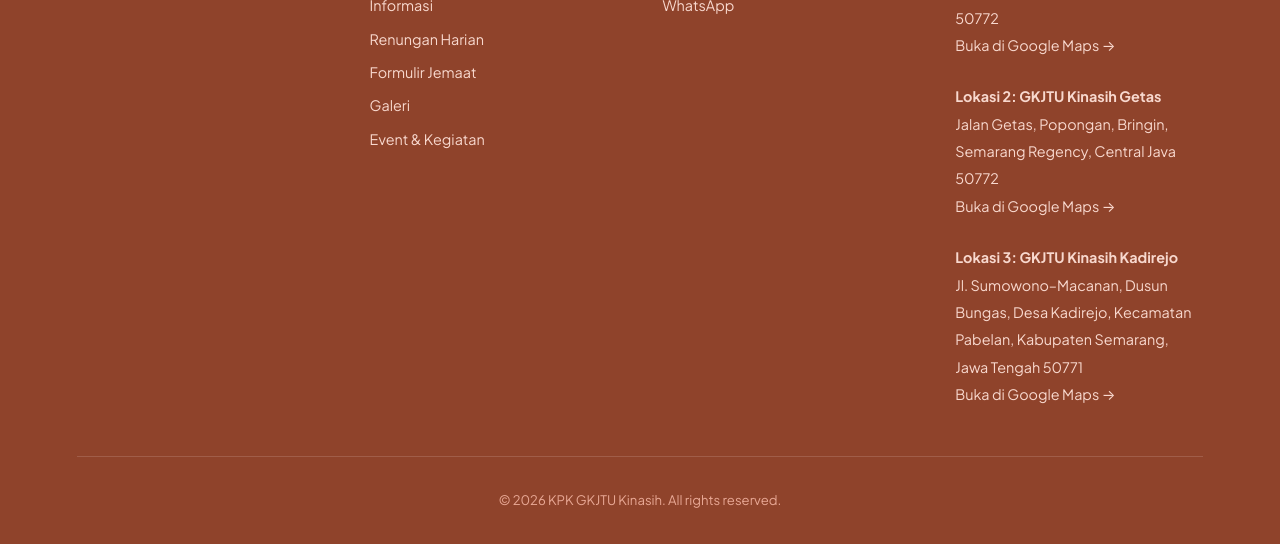
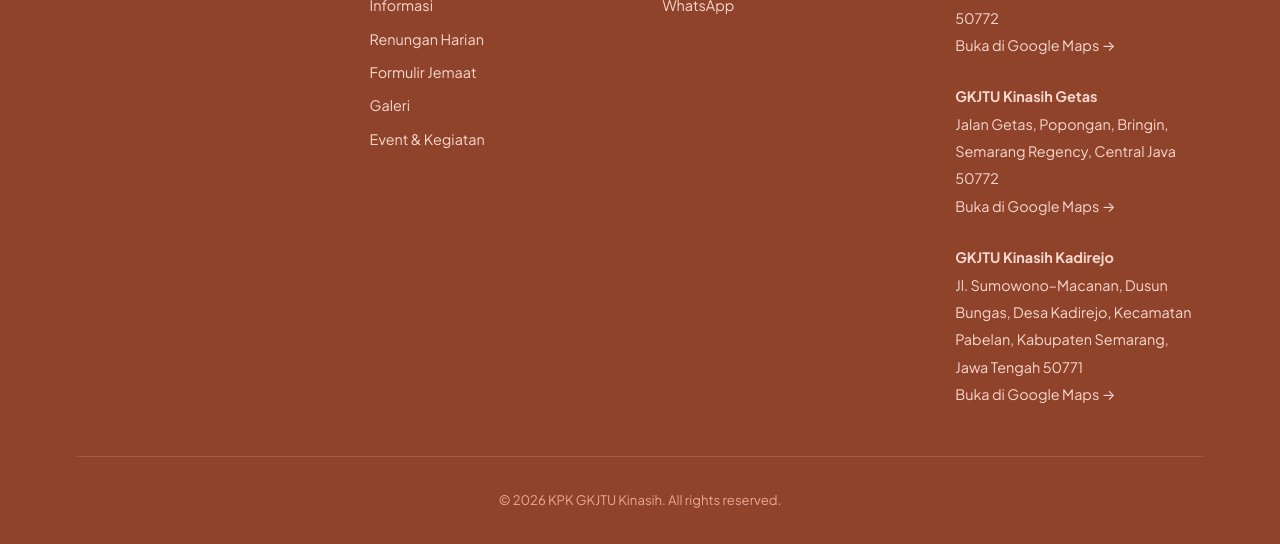
Before and after one commit to alticode03/GKJTU-Kinasih, a plain HTML site: page index.html in a window 1280 px wide. Shown: the part 1844-2388 px from the top of the page. Drawn offline with nearby package versions, Linux system fonts and the light colour scheme; no server answers; a web font is replaced by a local one.

Commit message:
finishing

```diff
--- a/index.html
+++ b/index.html
@@ -255,8 +255,8 @@
       <div class="footer-col">
         <h4>Lokasi</h4>
         <p><strong>GKJTU Kinasih Genthan</strong><br>Jalan Getas, Popongan, Bringin<br>Kabupaten Semarang, Jawa Tengah 50772<br><a href="https://maps.app.goo.gl/8MPk6GZdvaqbaswA6" target="_blank" rel="noopener">Buka di Google Maps →</a></p>
-        <p style="margin-top: 1.5rem;"><strong>Lokasi 2: GKJTU Kinasih Getas</strong><br>Jalan Getas, Popongan, Bringin, Semarang Regency, Central Java 50772<br><a href="https://share.google/uIlek4ewJg7Vm2Jve" target="_blank" rel="noopener">Buka di Google Maps →</a></p>
-        <p style="margin-top: 1.5rem;"><strong>Lokasi 3: GKJTU Kinasih Kadirejo</strong><br>Jl. Sumowono–Macanan, Dusun Bungas, Desa Kadirejo, Kecamatan Pabelan, Kabupaten Semarang, Jawa Tengah 50771<br><a href="https://share.google/OHExDXEqDGQAN1AvV" target="_blank" rel="noopener">Buka di Google Maps →</a></p>
+        <p style="margin-top: 1.5rem;"><strong>GKJTU Kinasih Getas</strong><br>Jalan Getas, Popongan, Bringin, Semarang Regency, Central Java 50772<br><a href="https://share.google/uIlek4ewJg7Vm2Jve" target="_blank" rel="noopener">Buka di Google Maps →</a></p>
+        <p style="margin-top: 1.5rem;"><strong>GKJTU Kinasih Kadirejo</strong><br>Jl. Sumowono–Macanan, Dusun Bungas, Desa Kadirejo, Kecamatan Pabelan, Kabupaten Semarang, Jawa Tengah 50771<br><a href="https://share.google/OHExDXEqDGQAN1AvV" target="_blank" rel="noopener">Buka di Google Maps →</a></p>
       </div>
     </div>
     <div class="footer-bottom">
```
Also changed, not shown: pages/admin.html (+2 -2 lines), pages/event.html (+2 -2 lines), pages/formulir-jemaat.html (+2 -2 lines), pages/galeri.html (+2 -2 lines), pages/informasi.html (+2 -2 lines), pages/jadwal.html (+2 -2 lines), pages/persembahan.html (+2 -2 lines), pages/renungan.html (+2 -2 lines).
